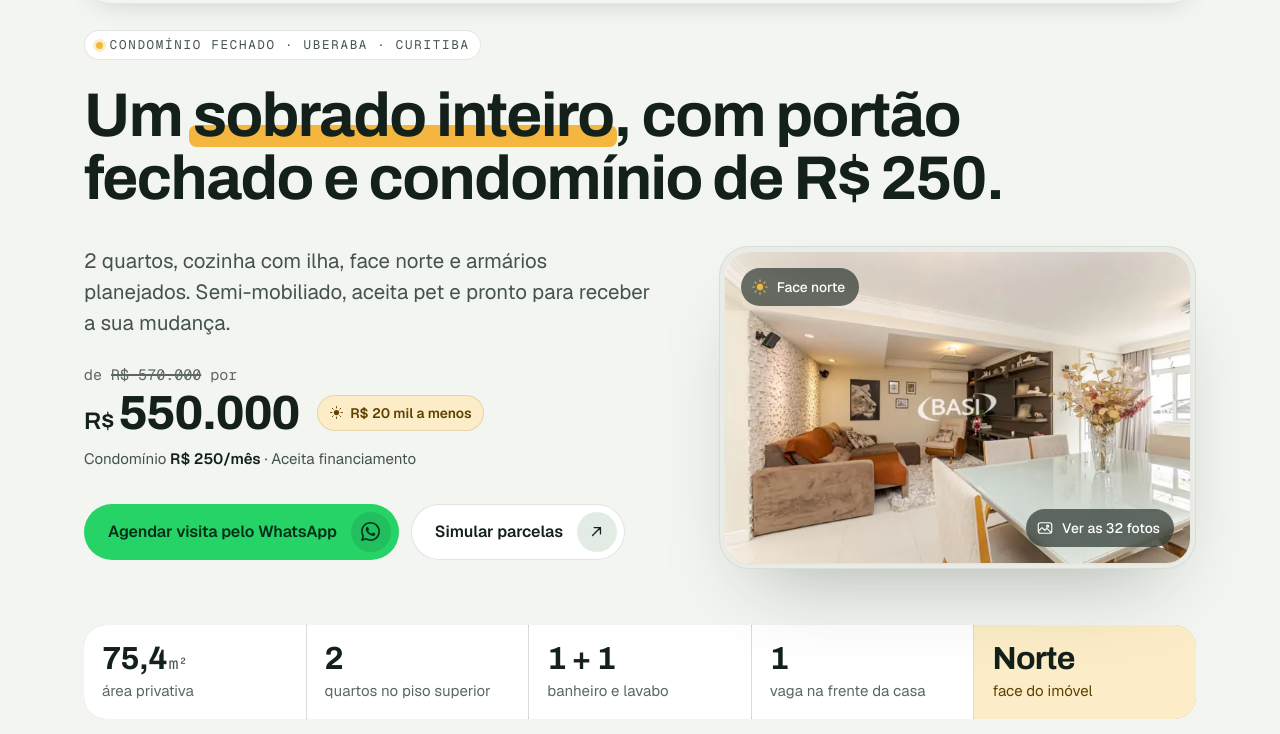
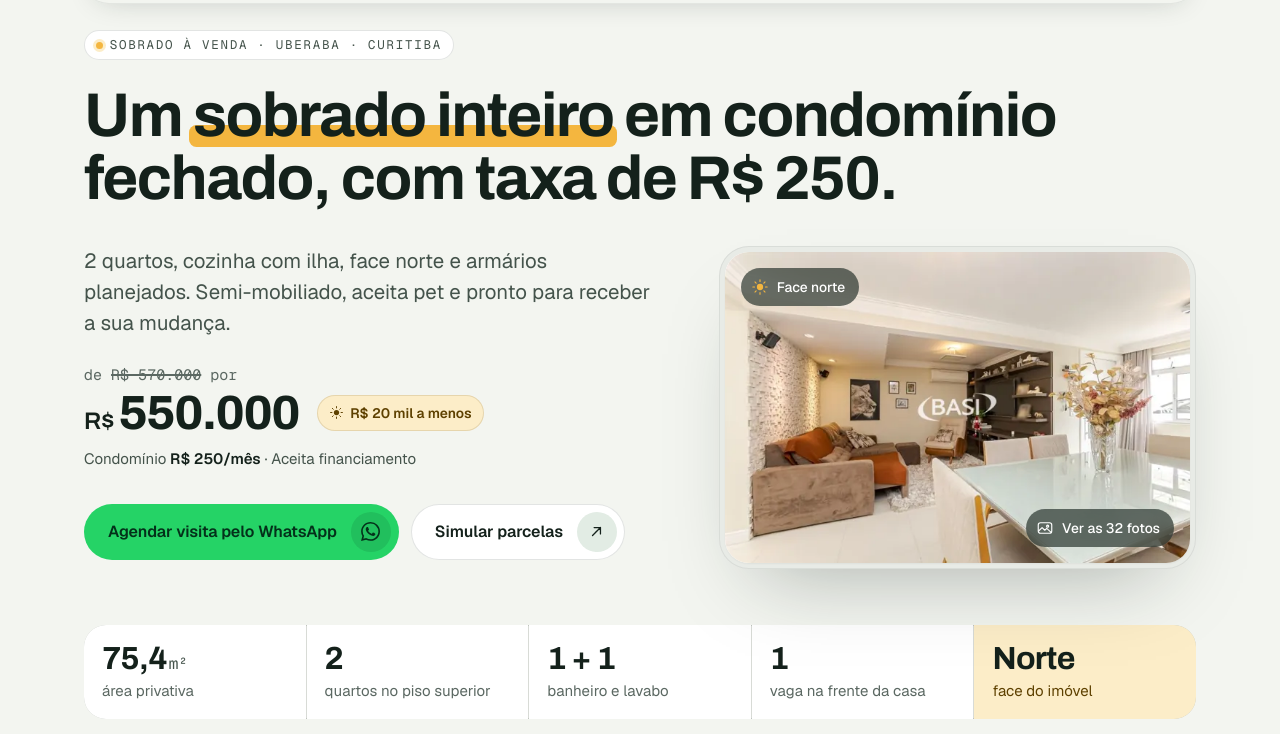
Before and after one commit to bviana21-max/iago, a plain HTML site: page sobrado-uberaba/index.html in a window 1280 px wide. Shown: the part 66-800 px from the top of the page. Drawn offline with nearby package versions, Linux system fonts and the light colour scheme.

Commit message:
Troca o título para 'sobrado inteiro em condomínio fechado'
Usa o termo que o comprador pesquisa (condomínio fechado) no título da
página, nos criativos de feed e paisagem, na imagem de compartilhamento
e no anúncio B. A etiqueta acima do título passa a ser 'Sobrado à venda'
para não repetir a expressão.

Co-Authored-By: Claude Opus 5.5 <noreply@anthropic.com>
Claude-Session: https://claude.ai/code/session_01DcgE9XaBs98acypsvUgWfF

```diff
--- a/sobrado-uberaba/index.html
+++ b/sobrado-uberaba/index.html
@@ -437,8 +437,8 @@ fieldset.f-campo{border:0;margin:0;padding:0;min-width:0}
 <section class="heroi">
   <div class="wrap">
     <div class="heroi__grade">
-      <span class="eyebrow"><i></i>Condomínio fechado · Uberaba · Curitiba</span>
-      <h1 class="display h1">Um <span class="marca">sobrado inteiro</span>, com portão fechado e condomínio de R$&nbsp;250.</h1>
+      <span class="eyebrow"><i></i>Sobrado à venda · Uberaba · Curitiba</span>
+      <h1 class="display h1">Um <span class="marca">sobrado inteiro</span> em condomínio fechado, com taxa de R$&nbsp;250.</h1>
       <p class="lead">2 quartos, cozinha com ilha, face norte e armários planejados. Semi-mobiliado, aceita pet e pronto para receber a sua mudança.</p>
 
       <div class="heroi__media">
```
Also changed, not shown: sobrado-uberaba/criativos/meta-feed-1080x1350.jpg, sobrado-uberaba/criativos/paisagem-1200x630.jpg, sobrado-uberaba/og.jpg, 1 other file.
